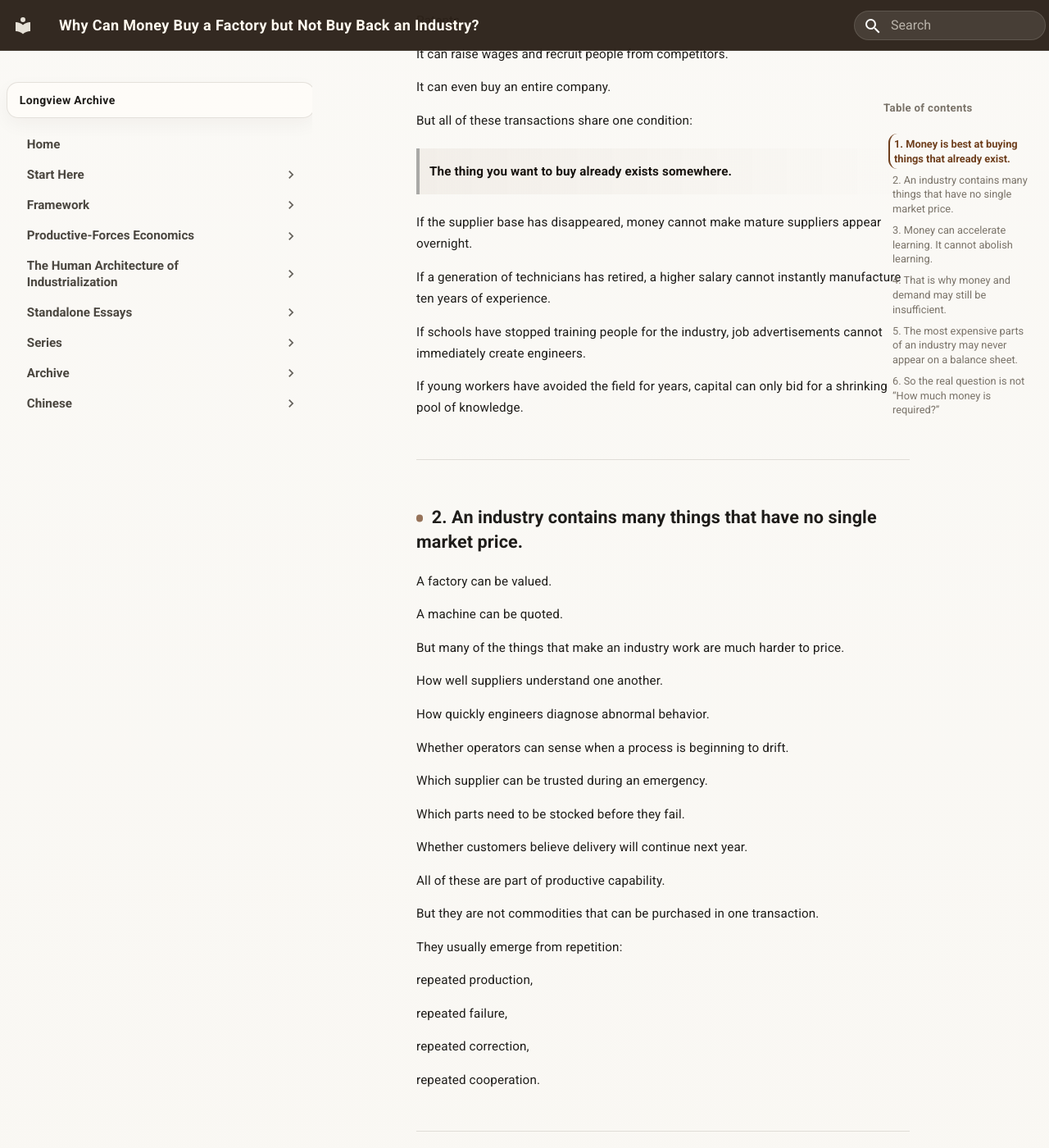
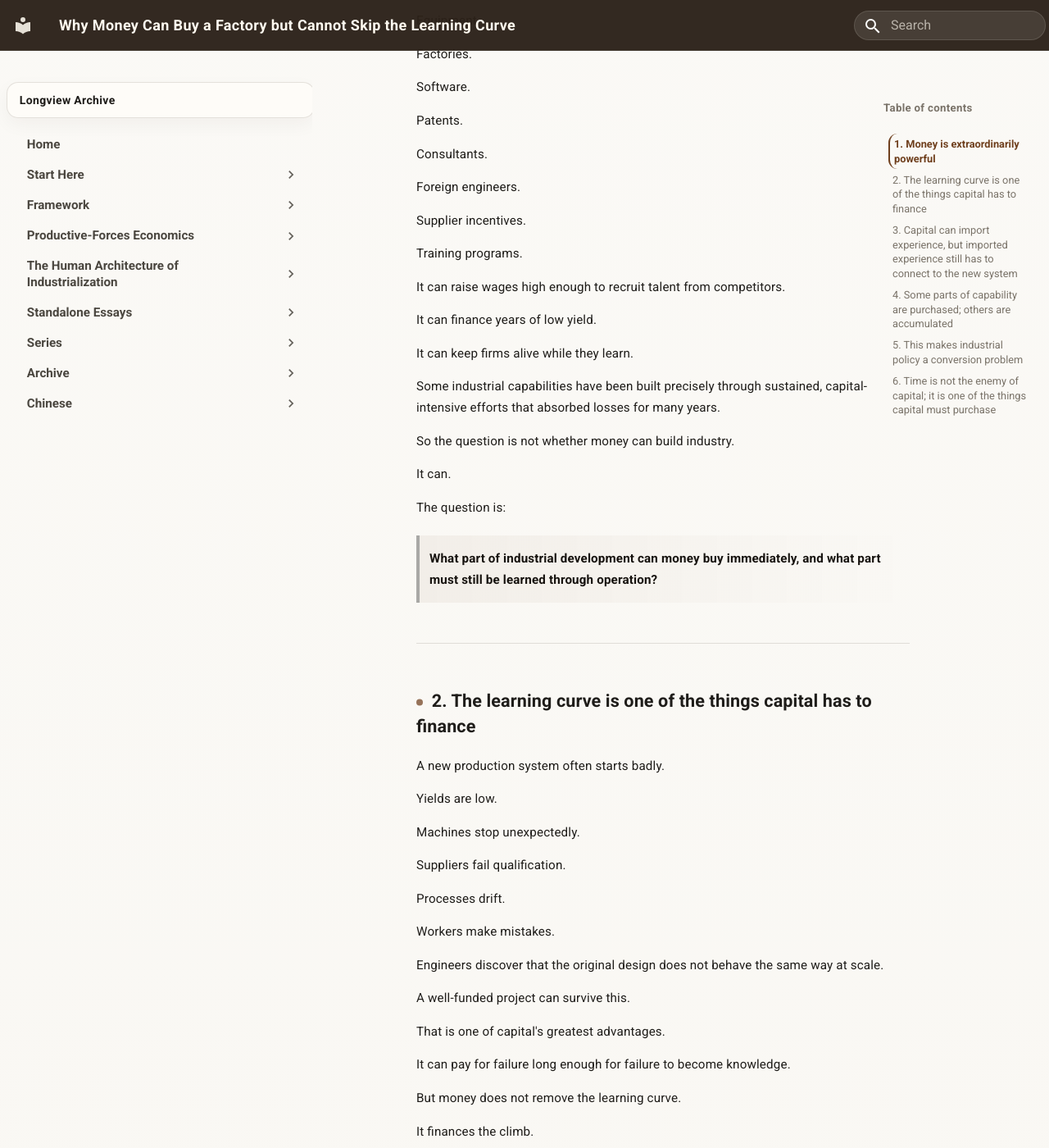
Before and after one commit to guanshi1688/longview-archive, an MkDocs documentation site: the page built from docs/essays/english/standalone/why-money-cannot-buy-industry.md, in a window 1280 px wide and 1400 px high, scrolled down 1026 px. Shown: the whole window at 82% size. Built offline with MkDocs 1.6.1 and Material for MkDocs 9.7.7, drawn with Linux system fonts in a browser that asks for light colours; some of the changed text lies outside the part shown.

Commit message:
Update essay on money and industrial capability
Revised the essay to clarify the distinction between purchasing industrial assets and the necessity of learning and experience in rebuilding industrial capability.

```diff
--- a/docs/essays/english/standalone/why-money-cannot-buy-industry.md
+++ b/docs/essays/english/standalone/why-money-cannot-buy-industry.md
@@ -1,8 +1,8 @@
-# Why Can Money Buy a Factory but Not Buy Back an Industry?
+# Why Money Can Buy a Factory but Cannot Skip the Learning Curve
 
-**Capital can purchase productive assets. It cannot always purchase back a productive capability that has disappeared.**
+**Capital can finance industrial capability. What it cannot do is make the process of capability formation unnecessary.**
 
-Imagine a country suddenly decides to rebuild an industry.
+Imagine a country decides to rebuild an industry.
 
 Money is available.
 
@@ -16,19 +16,25 @@ Land can be provided.
 
 Machines can be ordered.
 
-Should the industry return quickly?
+Can enough capital rebuild the industry?
 
-It seems as though it should.
+Yes — sometimes very successfully.
 
-But an industry is not a shopping list.
+But the important question is what the money is actually buying.
+
+Capital can buy equipment, people, losses, and time.
+
+It cannot turn those inputs into mature operating capability in a single transaction.
 
 ---
 
-## 1. Money is best at buying things that already exist.
+## 1. Money is extraordinarily powerful
 
-Capital is extraordinarily powerful.
+A weak argument would say that money does not matter.
 
-It can buy land.
+It matters enormously.
+
+Capital can buy land.
 
 Equipment.
 
@@ -38,179 +44,213 @@ Software.
 
 Patents.
 
-It can raise wages and recruit people from competitors.
+Consultants.
 
-It can even buy an entire company.
+Foreign engineers.
 
-But all of these transactions share one condition:
+Supplier incentives.
 
-> **The thing you want to buy already exists somewhere.**
+Training programs.
 
-If the supplier base has disappeared, money cannot make mature suppliers appear overnight.
+It can raise wages high enough to recruit talent from competitors.
 
-If a generation of technicians has retired, a higher salary cannot instantly manufacture ten years of experience.
+It can finance years of low yield.
 
-If schools have stopped training people for the industry, job advertisements cannot immediately create engineers.
+It can keep firms alive while they learn.
 
-If young workers have avoided the field for years, capital can only bid for a shrinking pool of knowledge.
+Some industrial capabilities have been built precisely through sustained, capital-intensive efforts that absorbed losses for many years.
+
+So the question is not whether money can build industry.
+
+It can.
+
+The question is:
+
+> **What part of industrial development can money buy immediately, and what part must still be learned through operation?**
 
 ---
 
-## 2. An industry contains many things that have no single market price.
+## 2. The learning curve is one of the things capital has to finance
 
-A factory can be valued.
+A new production system often starts badly.
 
-A machine can be quoted.
+Yields are low.
 
-But many of the things that make an industry work are much harder to price.
+Machines stop unexpectedly.
 
-How well suppliers understand one another.
+Suppliers fail qualification.
 
-How quickly engineers diagnose abnormal behavior.
+Processes drift.
 
-Whether operators can sense when a process is beginning to drift.
+Workers make mistakes.
 
-Which supplier can be trusted during an emergency.
+Engineers discover that the original design does not behave the same way at scale.
 
-Which parts need to be stocked before they fail.
+A well-funded project can survive this.
 
-Whether customers believe delivery will continue next year.
+That is one of capital's greatest advantages.
 
-All of these are part of productive capability.
+It can pay for failure long enough for failure to become knowledge.
 
-But they are not commodities that can be purchased in one transaction.
+But money does not remove the learning curve.
 
-They usually emerge from repetition:
-
-repeated production,
-
-repeated failure,
-
-repeated correction,
-
-repeated cooperation.
+It finances the climb.
 
 ---
 
-## 3. Money can accelerate learning. It cannot abolish learning.
+## 3. Capital can import experience, but imported experience still has to connect to the new system
 
-Saying that money cannot buy back an industry does not mean capital is unimportant.
+One way to accelerate learning is to hire people who already know the industry.
 
-The opposite is true.
+This can be extremely effective.
 
-Large amounts of capital can accelerate reconstruction dramatically.
+Experienced engineers shorten debugging.
 
-Money can pay for training.
+Managers import routines.
 
-Bring in foreign experts.
+Equipment vendors solve early problems.
 
-Support new suppliers.
+Foreign suppliers stabilize the process.
 
-Absorb early losses.
+But even elite teams have to adapt to the new environment.
 
-Build infrastructure.
+Different workers.
 
-Finance research.
+Different utilities.
 
-But capital is shortening the learning process.
+Different suppliers.
 
-It is not deleting the learning process.
+Different regulation.
 
-Ten years of organizational experience does not automatically compress into one year because the budget is ten times larger.
+Different materials.
 
-Some things can be done in parallel.
+Different organizational habits.
 
-Other things require time.
+The more of the original system that can be transplanted intact, the faster the transition.
+
+The more that has to be rebuilt locally, the longer the process.
+
+Capital can reduce that gap.
+
+It cannot assume the gap does not exist.
 
 ---
 
-## 4. That is why money and demand may still be insufficient.
+## 4. Some parts of capability are purchased; others are accumulated
 
-Industrial policy debates often focus on two questions:
+This is where the phrase “money cannot buy an industry” becomes too crude.
 
-Is there enough capital?
+Money can buy many pieces of an industry.
 
-Is there enough demand?
+It can even buy entire companies.
 
-Both matter.
+But industrial capability contains different kinds of assets.
 
-But there is a third question:
+Some are market assets:
 
-> **Is there an organization capable of turning capital and demand into stable production?**
+machines,
 
-Without that, money may first produce an impressive building.
+software,
 
-Then the problems appear.
+licenses,
 
-Suppliers are unreliable.
+land,
 
-Yields remain low.
+existing firms.
 
-Maintenance costs are high.
+Others are accumulated capabilities:
 
-Engineers are scarce.
+yield knowledge,
 
-Critical inputs still have to be imported.
+supplier reliability,
 
-When orders weaken, the whole project becomes vulnerable again.
+maintenance routines,
 
-At that point, the missing element is not money itself.
+production discipline,
 
-It is the process that converts money into capability.
+engineering coordination,
+
+customer confidence,
+
+and practical knowledge generated through repeated failure and correction.
+
+The first group can often be transferred quickly.
+
+The second usually has to be demonstrated again in the new operating context.
 
 ---
 
-## 5. The most expensive parts of an industry may never appear on a balance sheet.
+## 5. This makes industrial policy a conversion problem
 
-Equipment is visible, so it is easy to imagine industrial cost as the total price of buildings and machinery.
+A large subsidy is an input.
 
-But the most valuable parts of a mature industry are often less visible:
+A protected market is an input.
 
-worker skill,
+Cheap credit is an input.
 
-engineering culture,
+Demand guarantees are inputs.
 
-supplier density,
+The harder question is whether the system can convert those inputs into improving performance.
 
-maintenance systems,
+Are yields rising?
 
-quality habits,
+Is downtime falling?
 
-production discipline,
+Are local engineers solving a larger share of problems?
 
-customer confidence,
+Are suppliers qualifying faster?
 
-and tacit knowledge accumulated through years of improvement.
+Is external technical dependence narrowing?
 
-These may take decades to form.
+Are firms surviving long enough to accumulate routines?
 
-They may also disappear surprisingly quickly.
+Are losses buying learning, or merely buying continued operation?
+
+Those questions distinguish capability formation from expensive persistence.
 
 ---
 
-## 6. So the real question is not “How much money is required?”
+## 6. Time is not the enemy of capital; it is one of the things capital must purchase
 
-The more useful question is:
+A patient industrial strategy may deliberately spend money for years before the system becomes competitive.
 
-> **Once the money arrives, can it be converted into new capability?**
+That is not evidence that capital failed.
 
-If yes, capital is a powerful accelerator.
+It may be evidence that capital was doing exactly what was required:
 
-If not, capital may buy only the visible shell of modern industry.
+buying time for learning.
 
-Factories can be purchased.
+The mistake is to imagine that ten times the budget automatically compresses ten years of organizational learning into one year.
 
-Machines can be purchased.
+Some activities can be parallelized.
 
-Licenses can be purchased.
+Some experts can be hired.
 
-But a system that can continuously learn, maintain, improve, and reproduce itself has to be formed through operation.
+Some suppliers can be acquired.
 
-So:
+But not every feedback loop can be skipped.
 
-> **Money can buy a factory.**
+Production has to run.
+
+Failures have to appear.
+
+Teams have to solve them.
+
+Routines have to stabilize.
+
+So the better conclusion is:
+
+> **Capital can buy the inputs to industrial capability.**
 >
-> **An industry has to be grown again.**
+> **It can accelerate capability formation.**
+>
+> **It cannot make capability formation unnecessary.**
+
+A factory can be purchased.
+
+An industry can be financed.
+
+But mature capability still has to be produced through repeated operation.
 
 ---
 
```
